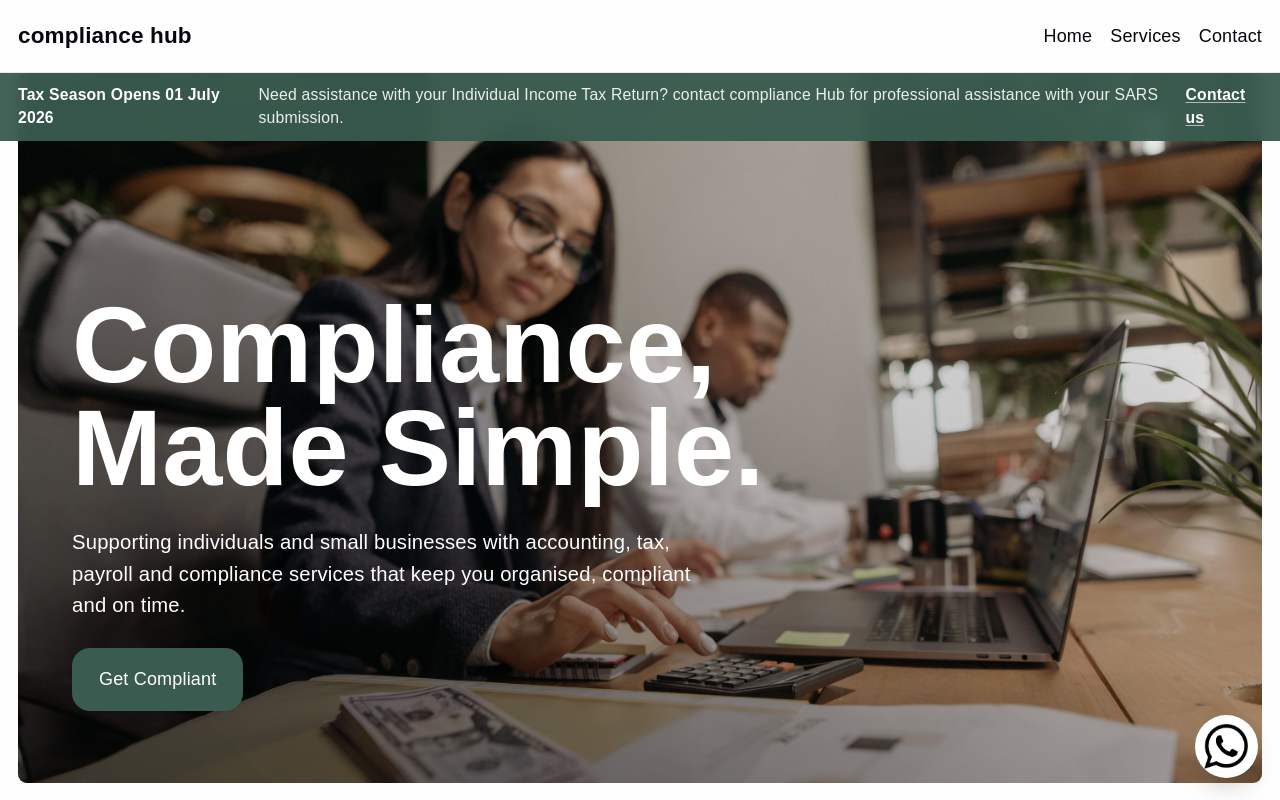
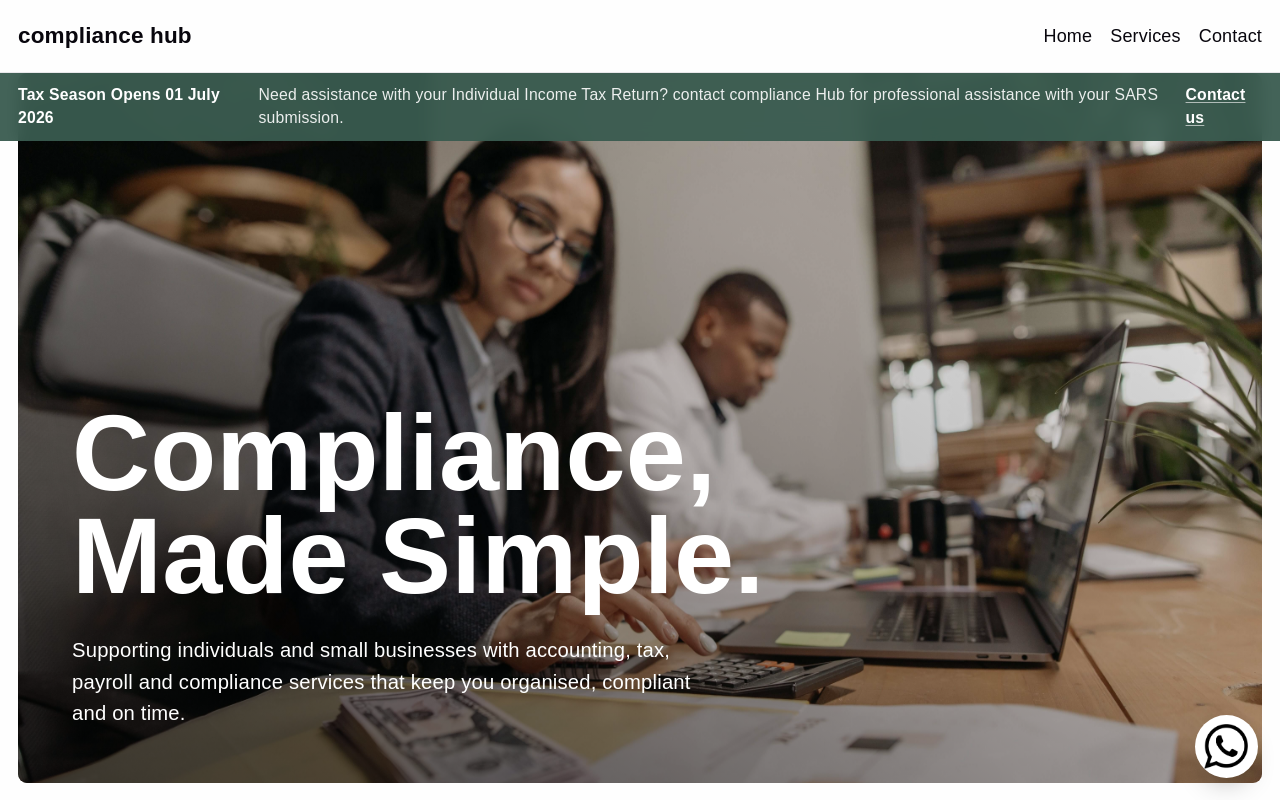
Before and after one commit to AustinMaturure/compliance-hub, a React (Vite) app in the folder compliance-hub/: page / in a window 1280 px wide. Shown: the top 800 px of the page. Built offline with nearby package versions, Linux system fonts and the light colour scheme; a web font is replaced by a local one.

Commit message:
[c] - optimised images

```diff
--- a/compliance-hub/src/sections/hero.tsx
+++ b/compliance-hub/src/sections/hero.tsx
@@ -48,11 +48,7 @@ export function Hero() {
                 and on time.
               </p>
             </div>
-            <div className="motion-reveal motion-delay-2 pb-3 sm:pb-4">
-              <button className="public-sans apple-button rounded-2xl bg-[#395B50] px-5 py-3 text-sm font-medium text-white hover:-translate-y-0.5 hover:bg-[#2f4f45] sm:px-6 sm:py-4 sm:text-base">
-                Get Compliant
-              </button>
-            </div>
+
           </div>
         </div>
       </div>
```
